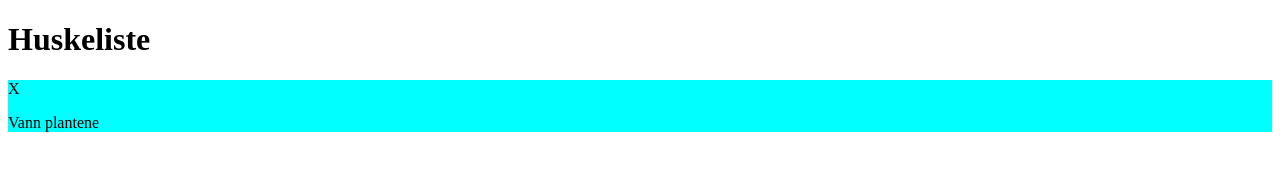
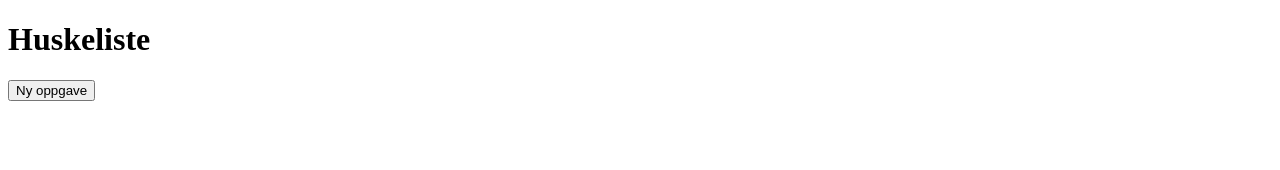
Before and after one commit to bdahle/todo-list, a plain HTML site: page index.html in a window 1280 px wide. Drawn offline with Linux system fonts and the light colour scheme.

Commit message:
add simple mvc structure

```diff
--- a/index.html
+++ b/index.html
@@ -9,9 +9,6 @@
   </head>
   <body>
     <h1>Huskeliste</h1>
-    <div style="background-color: aqua">
-      <p>X</p>
-      <p>Vann plantene</p>
-    </div>
+    <button id="newTodo">Ny oppgave</button>
   </body>
 </html>
--- a/main.js
+++ b/main.js
@@ -9,13 +9,13 @@
 /******/ (() => { // webpackBootstrap
 /******/ 	var __webpack_modules__ = ({
 
-/***/ "./src/js/controller.js":
-/*!******************************!*\
-  !*** ./src/js/controller.js ***!
-  \******************************/
+/***/ "./src/js/mvc.js":
+/*!***********************!*\
+  !*** ./src/js/mvc.js ***!
+  \***********************/
 /***/ (() => {
 
-eval("\n\n//# sourceURL=webpack://todo-list/./src/js/controller.js?");
+eval("//model\ntodoList = [];\n\nfunction modelAddTodo(name) {\n  todoList.push(name);\n  viewRender();\n}\n\n//view\nfunction viewRender() {\n  console.table(todoList);\n}\n\n//controller\nconst newTodoButton = document.getElementById(\"newTodo\");\n\nnewTodoButton.addEventListener(\"click\", () => {\n  modelAddTodo(\"vann plantene\");\n});\n\n\n//# sourceURL=webpack://todo-list/./src/js/mvc.js?");
 
 /***/ })
 
@@ -26,7 +26,7 @@ eval("\n\n//# sourceURL=webpack://todo-list/./src/js/controller.js?");
 /******/ 	// Load entry module and return exports
 /******/ 	// This entry module can't be inlined because the eval devtool is used.
 /******/ 	var __webpack_exports__ = {};
-/******/ 	__webpack_modules__["./src/js/controller.js"]();
+/******/ 	__webpack_modules__["./src/js/mvc.js"]();
 /******/
 /******/ })()
 ;
```
